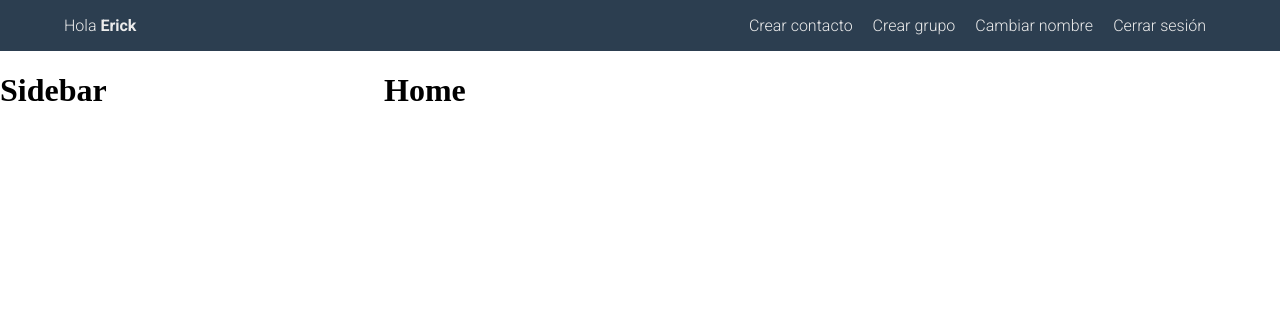
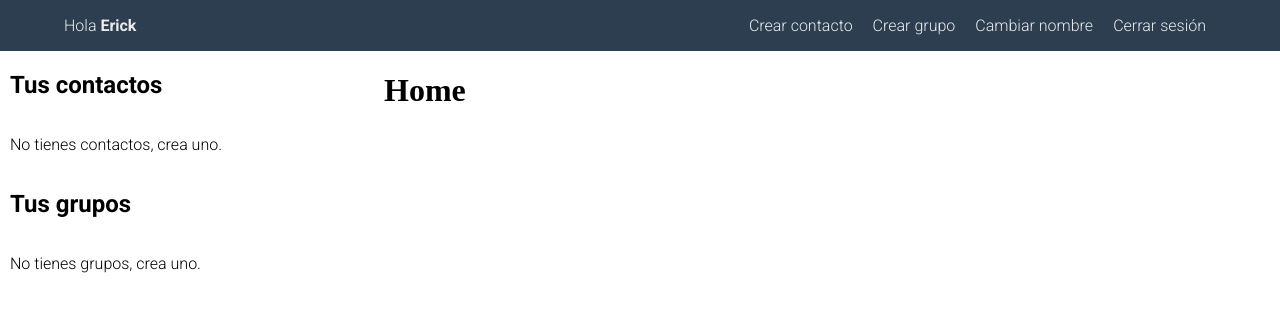
Before and after one commit to Erickowski/chat-anonimo, a React app: page /home in a window 1280 px wide. Shown: the top 312 px of the page. Built offline with nearby package versions, Linux system fonts and the light colour scheme.

Commit message:
Mostrar contactos

```diff
--- a/src/components/Sidebar.jsx
+++ b/src/components/Sidebar.jsx
@@ -1,7 +1,35 @@
-import React from "react";
+import React, { useContext } from "react";
+import styled from "styled-components";
+
+import ContactoContext from "../context/contactos/contactoContext";
+
+const SidebarContainer = styled.div`
+    display: flex;
+    flex-direction: column;
+    padding-left: 10px;
+    font-family: "Roboto", sans-serif;
+`;
 
 const Sidebar = () => {
-    return <h1>Sidebar</h1>;
+    const contactoContext = useContext(ContactoContext);
+    const { contactos } = contactoContext;
+
+    return (
+        <SidebarContainer>
+            <h2>Tus contactos</h2>
+            {contactos.length === 0 ? (
+                <p>No tienes contactos, crea uno.</p>
+            ) : (
+                <ul>
+                    {contactos.map((contacto) => (
+                        <li>{contacto.nombre}</li>
+                    ))}
+                </ul>
+            )}
+            <h2>Tus grupos</h2>
+            <p>No tienes grupos, crea uno.</p>
+        </SidebarContainer>
+    );
 };
 
 export default Sidebar;
```
